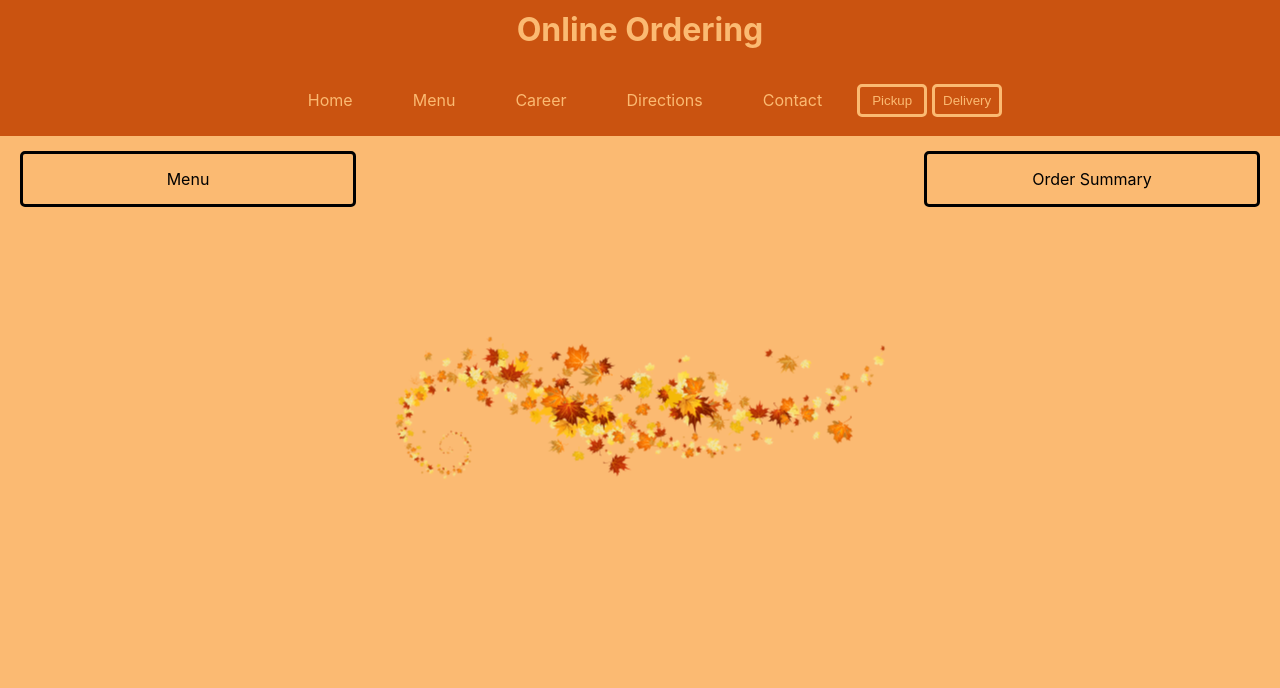
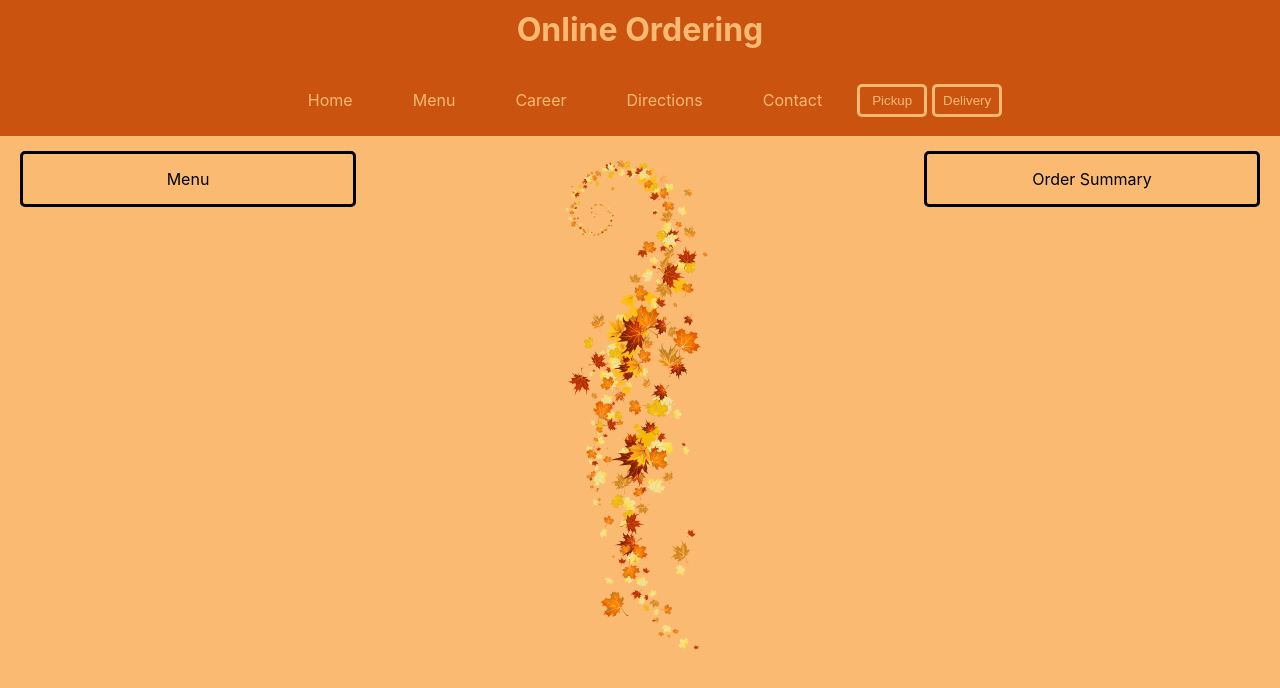
Before and after one commit to Zayzay124/RestaurantWebsite, a React (Create React App) app in the folder online ordering/: page / in a window 1280 px wide. Shown: the top 688 px of the page. Built offline with nearby package versions, Linux system fonts and the light colour scheme.

Commit message:
Update App.css

```diff
--- a/online ordering/src/App.css
+++ b/online ordering/src/App.css
@@ -95,7 +95,6 @@ button:focus {
 }
 
 .img {
-  rotate: 270deg;
   display: flex;
   justify-content: center;
   align-items: center;
```
